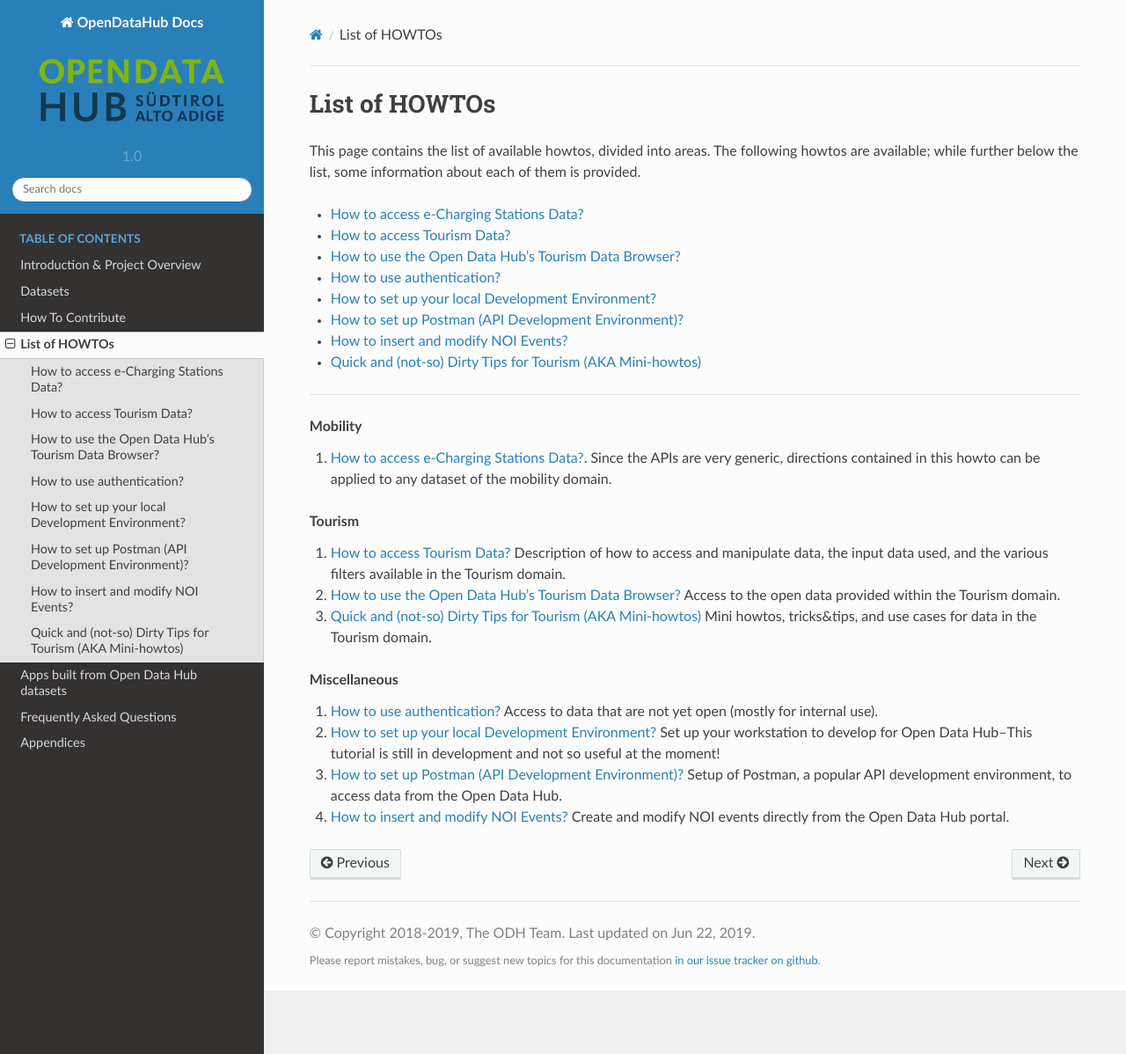
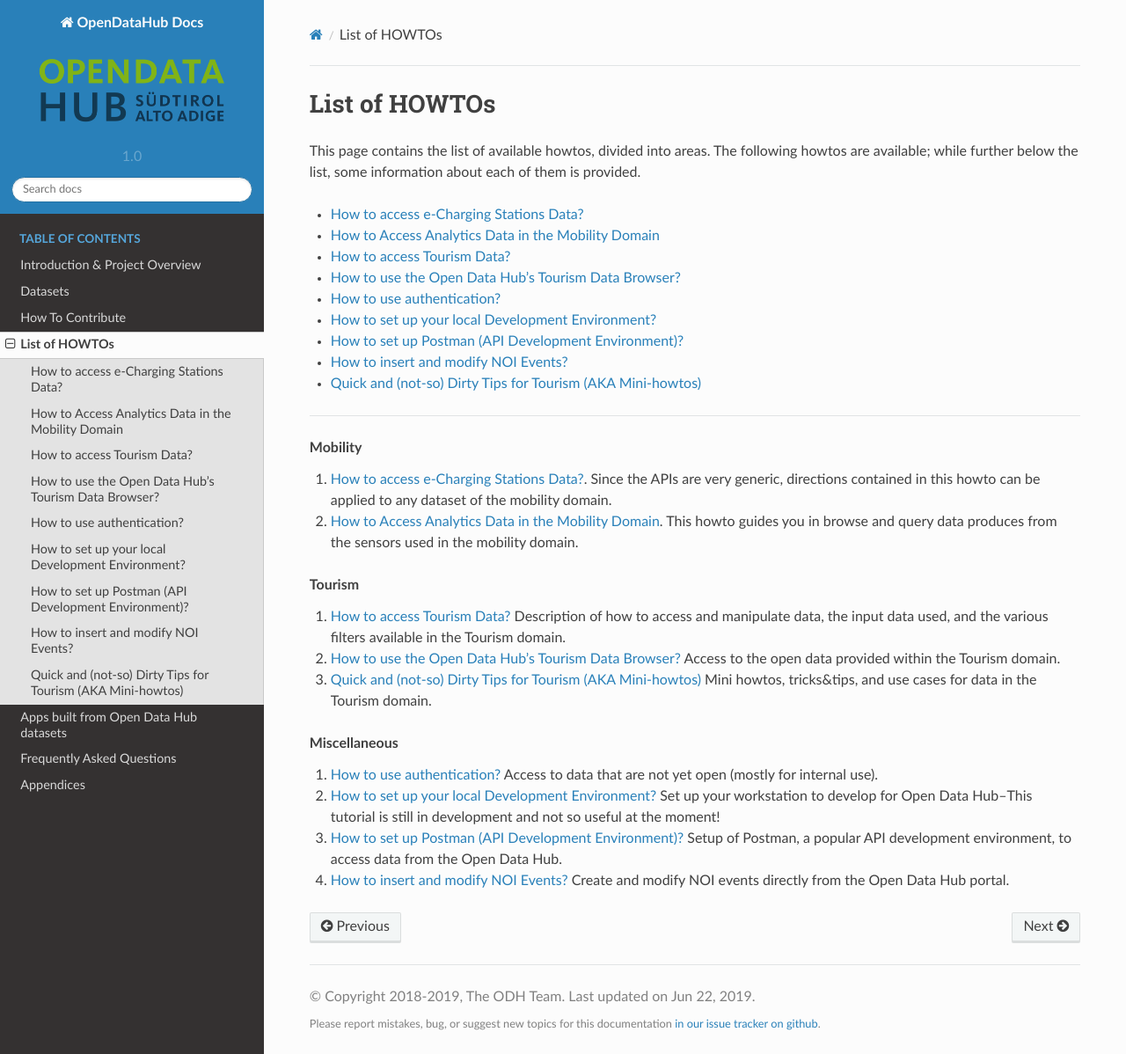
Before and after one commit to noi-techpark/odh-docs, a Sphinx documentation site: the page built from source/howto.rst, in a window 1280 px wide and 1198 px high. Shown: the whole window at 88% size. Built offline with Sphinx 7.4.7 and the Read the Docs theme 2.0.0, drawn with Linux system fonts in a browser that asks for light colours; part of the change alters nothing that is shown.

Commit message:
Draft of howto for mobility analitycs #57

```diff
--- a/source/howto.rst
+++ b/source/howto.rst
@@ -12,6 +12,7 @@ information about each of them is provided.
    :maxdepth: 1
 
    howto/mobility
+   howto/mobilityanalytics
    howto/tourism/getstarted
    howto/tourism/browse
    howto/authentication
@@ -29,8 +30,11 @@ information about each of them is provided.
    contained in this howto can be applied to any dataset of the
    mobility domain.
 
+#. :doc:`/howto/mobilityanalytics`. This howto guides you in
+   browse and query data produces from the sensors used in the mobility
+   domain.
+
 .. rubric:: Tourism
-
 
 #. :doc:`/howto/tourism/getstarted` Description of how to access and
    manipulate data, the input data used, and the various filters
--- /dev/null
+++ b/source/howto/mobilityanalytics.rst
@@ -0,0 +1,110 @@
+
+How to Access Analytics Data in the Mobility Domain
+===================================================
+
+This howto guides you in browsing and querying data from the Mobility
+domain using the https://analytics.mobility.bz.it/ web site.
+
+.. introduction
+
+Introduction
+------------
+
+The website https://analytics.mobility.bz.it/ gathers data from
+datasets in the mobility domain and uses them to draw two types of
+diagram: a :ref:`chart <charts>` using historical data and an
+interactive :ref:`map <mapoverview>` that show where are located the
+sensors on the territory. The latter is the default landing page.
+
+.. _charts:
+
+Charts
+------
+
+The charts page contains a number of options to show data, both
+historical and current, from the mobility domain. Data are gathered by
+sensors which are installed on various locations in South Tyrol and
+are operated and governed by different institutions or public and
+private companies. While the vast majority of the data comes from
+South Tyrol, there are datasets (including the E-mobility, weather,
+and traffic domain), which contain data about some neighbouring
+Italian provinces and regions.
+
+
+.. figure:: /images/analytics/analytics-home.png
+   :width: 90%
+
+   The landing page of analytics.mobility.bz.it.
+
+While there are many controllers in the page, that allow to tweak the
+search parameter, the basic usage is quite simple and requires only
+two steps:
+
+#. Select a dataset to be added to the chart, from the drop-down menus
+   below the diagram.
+
+#. Restrict the data to be displayed to a date range, either
+   a predefined one or a custom one.
+
+A sample display from the weather datasets is shown in
+:numref:`analytics-chart-one-dataset`, in which data from only one
+temperature sensor are used, and in
+:numref:`analytics-chart-one-dataset`, using data from two temperature
+sensors.
+
+.. _analytics-chart-one-dataset:
+
+.. figure:: /images/analytics/analytics-map-overview.png
+   :width: 90%
+
+   Sample temperature diagram on Cima Presena.
+
+.. _analytics-chart-two-datasets:
+
+.. figure:: /images/analytics/analytics-map-overview.png
+   :width: 90%
+
+   Sample temperature diagram on Cima Presena and Cima Paganella.
+.. _mapoverview:
+
+Map Overview
+------------
+
+In the map overview, there is a map, initially displaying only the
+Soth Tyrol region, with the list of available sensor types on the
+left-hand side. When clicking on one or more items, the position of
+all sensors will appear on the map, see :numref:`map-overview-image`
+for the parking lots available in the Trentino-South Tyrol region.
+
+.. _map-overview-image:
+
+.. figure:: /images/analytics/analytics-map-overview.png
+   :width: 90%
+
+   Map with parking lot signposts.
+
+A signpost with a circled :strong:`+` indicates that there are more
+sensors around at that location; this is true especially when the map
+encompasses a large area, like e.g., the whole South Tyrol region.
+Therefore, by zooming in on the map, or by (repeatedly) clicking on
+the :strong:`+`, more signposts will appear, until the :strong:`+`
+either disappears or is replaced by a different sign: you have found
+the (unique) sensor at that location.
+
+In the case of Parking data--and in a few other datasets, the
+:strong:`+` will be replaced by a green, yellow, or red circle,
+meaning that there are many, a few or no free parkings in that lot.
+
+For other types of sensors, the :strong:`+` simply disappears.
+
+When clicking on a single sensors, a panel will appear on the
+right-hand side, containing a lot of information about that sensor,
+including its unique ID within the dataset, geographic
+coordinates. Additional information displayed depend on the dataset.
+
+.. _analytics-signpost-info:
+
+.. figure:: /images/analytics/analytics-signpost-info.png
+   :width: 90%
+
+   Details of a sensor.
```
Also changed, not shown: source/images/analytics/analytics-chart-onedataset.png (added), source/images/analytics/analytics-chart-twodatasets.png (added), source/images/analytics/analytics-home.png (added), source/images/analytics/analytics-map-overview.png (added), source/images/analytics/analytics-signpost-info.png (added).
